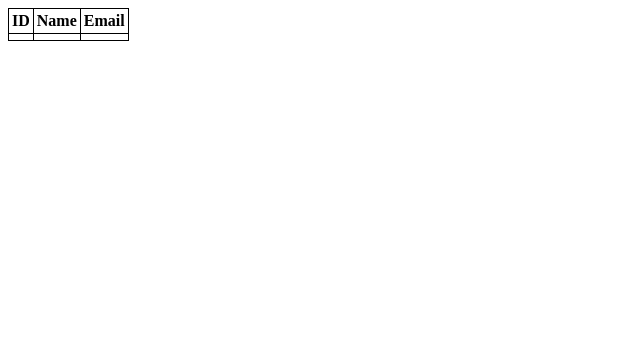
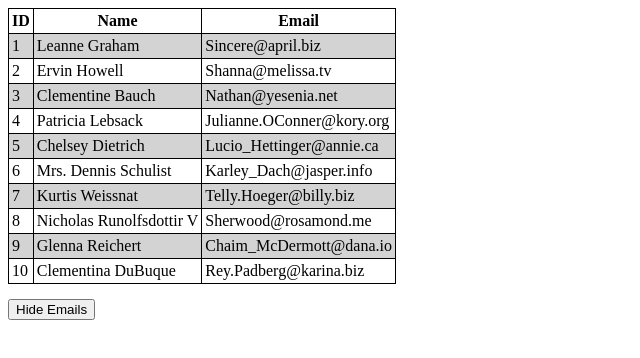
Before and after one commit to Accedia/vuejs-workshop, a Vue app: page /#/ in a window 1280 px wide. Shown: the top 358 px of the page, without its empty margins (0-640 px from the left). Built offline with nearby package versions, Linux system fonts and the light colour scheme.

Commit message:
Initialize task 2

```diff
--- a/src/components/UsersComponent.vue
+++ b/src/components/UsersComponent.vue
@@ -5,29 +5,22 @@
         <tr>
           <th>ID</th>
           <th>Name</th>
-          <!-- TODO - 9: Use v-if to display User email table heading element if the flag is set to true -->
-          <th>Email</th>
+          <th v-if="showEmailColumn">Email</th>
         </tr>
       </thead>
       <tbody>
-        <!-- TODO - 1: Use v-for on the table row element to iterate over the albums -->
-        <!-- TODO - 4: In the v-for definition obtain the index variable -->
-        <!-- TODO - 5: Using the above defined index variable to style each odd table row element with 'gray-table-cell' class -->
-        <tr>
-          <td>
-            <!-- TODO - 2: Display the user's ID here -->
-          </td>
-          <!-- TODO - 3: Display the user's name here -->
-          <td></td>
-          <!-- TODO - 10: Use v-if to display the user's email if the flag is set to true -->
-          <td></td>
+        <tr v-for="(user, index) in users" v-bind:key="user.email" v-bind:class="{'gray-table-cell': index % 2 === 0}">
+          <td>{{ user.id }}</td>
+          <td>{{ user.name }}</td>
+          <td v-if="showEmailColumn">{{ user.email }}</td>
         </tr>
       </tbody>
     </table>
 
     <div class="padding-top-15">
-      <!-- TODO - 8: Add on click listener to trigger the toggle flag function defined in the component that will show the users emails -->
-      <!-- TODO - 9: Change the button text depending on the flag value('Hide Emails'/'Show Emails') -->
+      <button v-on:click="toggleShowEmailColumn()">
+        {{ showEmailColumn ? 'Hide Emails' : 'Show Emails' }}
+      </button>
     </div>
   </div>
 </template>
@@ -40,10 +33,12 @@ import users from './users';
 @Component
 export default class UsersComponent extends Vue {
 
-  // TODO - 6: Add boolean flag here for toggling the album titles column in the table.
+  private showEmailColumn: boolean = true;
   private users: User[] = users;
 
-  // TODO - 7: Add a function here to toggle the boolean flag value.
+  private toggleShowEmailColumn(): void {
+    this.showEmailColumn = !this.showEmailColumn;
+  }
 }
 </script>
 
```
